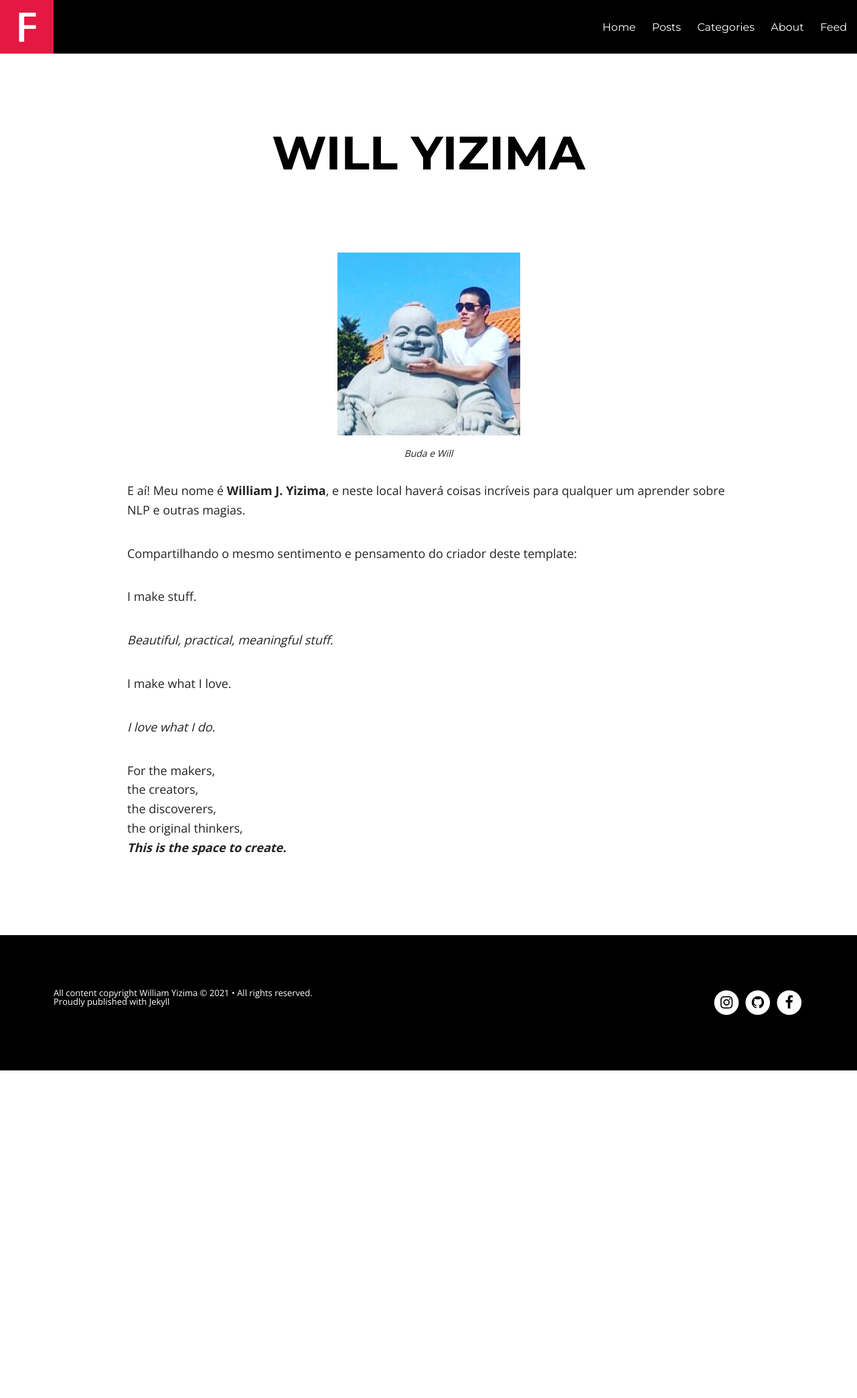
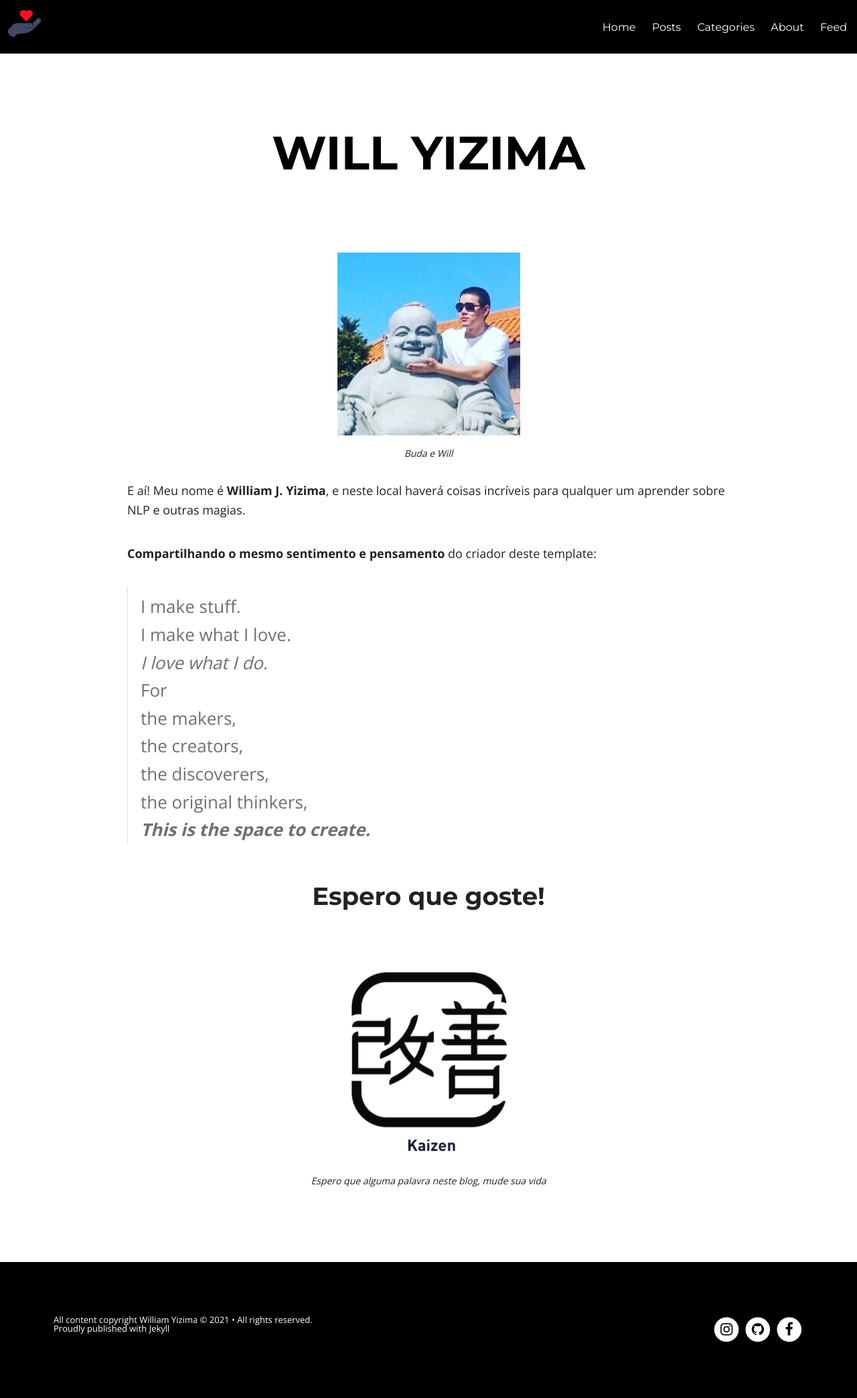
Before and after one commit to WilliamYizima/williamyizima.github.io, a Jekyll site: the page built from about.md, in a window 1280 px wide. Shown: the whole page at 67% size. Built offline with Jekyll 4.4.1, drawn with Linux system fonts in a browser that asks for light colours; nearby versions of some CDN libraries; before the commit the page ends 1598 px from its top, so only the background shows below that.

Commit message:
insert abou

```diff
--- a/_config.yml
+++ b/_config.yml
@@ -1,6 +1,6 @@
-title:            Notepad
-description:      "KAIZEN"
-logo:             logo.png
+title:            KAIZEN
+description:      "Hoje é um lindo dia para fazer acontecer ..."
+logo:             donation.png
 disqus_shortname: hmfaysal
 share:            true
 dropcap:			true
@@ -18,9 +18,9 @@ owner:
   description:    I can't accept not trying 👹
   # Social networking links used in footer. Update and remove as you like.
   twitter:
-  facebook:       https://www.facebook.com/william.yizima
-  github:         https://github.com/WilliamYizima
-  instagram:      https://www.instagram.com/will_yizima/
+  facebook:       william.yizima
+  github:         WilliamYizima
+  instagram:      will_yizima
   # For Google Authorship https://plus.google.com/authorship
   google_plus:
 
--- a/about.md
+++ b/about.md
@@ -7,7 +7,7 @@ imagefeature: fourseasons.jpg
 chart: true
 ---
 <figure>
-  <img src="{{ site.url }}/images/will.png" alt="Hossain Mohammad Faysal">
+  <img src="{{ site.url }}/images/will.png" alt="Will">
   <figcaption>Buda e Will</figcaption>
 </figure>
 
@@ -30,22 +30,21 @@ chart: true
 E aí! Meu nome é **William J. Yizima**, e neste local haverá coisas incríveis para qualquer um aprender sobre NLP e outras magias.
 
 
-Compartilhando o mesmo sentimento e pensamento do criador deste template:
+**Compartilhando o mesmo sentimento e pensamento** do criador deste template:
 
-I
-make
-stuff.
-
-
-*Beautiful, practical, meaningful stuff.*
-
-I make what I love.
-
-*I love what I do.*
-
-For
-the makers,
-the creators,
-the discoverers,
-the original thinkers,
-***This is the space to create.***
+> I make stuff. <br>
+> I make what I love.<br>
+> *I love what I do.*<br>
+> For <br>
+> the makers,  <br>
+> the creators,  <br>
+> the discoverers,  <br>
+> the original thinkers,  <br>
+> ***This is the space to create.***
+<br>
+<center> <h2>Espero que goste!</h2></center>
+<br>
+<figure>
+  <img src="{{ site.url }}/images/kaizen.png" alt="Hossain Mohammad Faysal">
+  <figcaption>Espero que alguma palavra neste blog, mude sua vida</figcaption>
+</figure>
--- a/assets/css/style.css
+++ b/assets/css/style.css
@@ -1068,3 +1068,6 @@ img.mfp-img {
   top: 0;
   right: 0;
   padding-top: 0; }
+  .notepad-site-head-menu > a > img{
+    background-color: #f591a5;
+  }
```
Also changed, not shown: assets/css/post.css (line endings or trailing spaces), images/32035164.jpg (added), images/donation.png (added), images/hmfaysal.jpg (deleted), images/kaizen.png (added), 2 other files.
